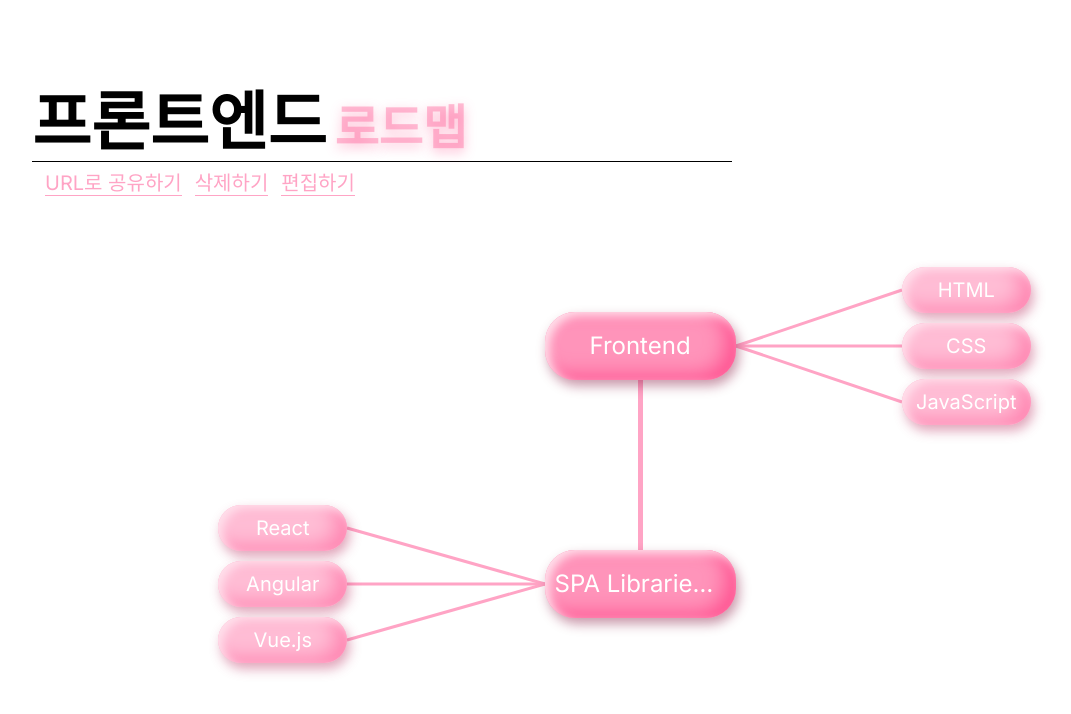
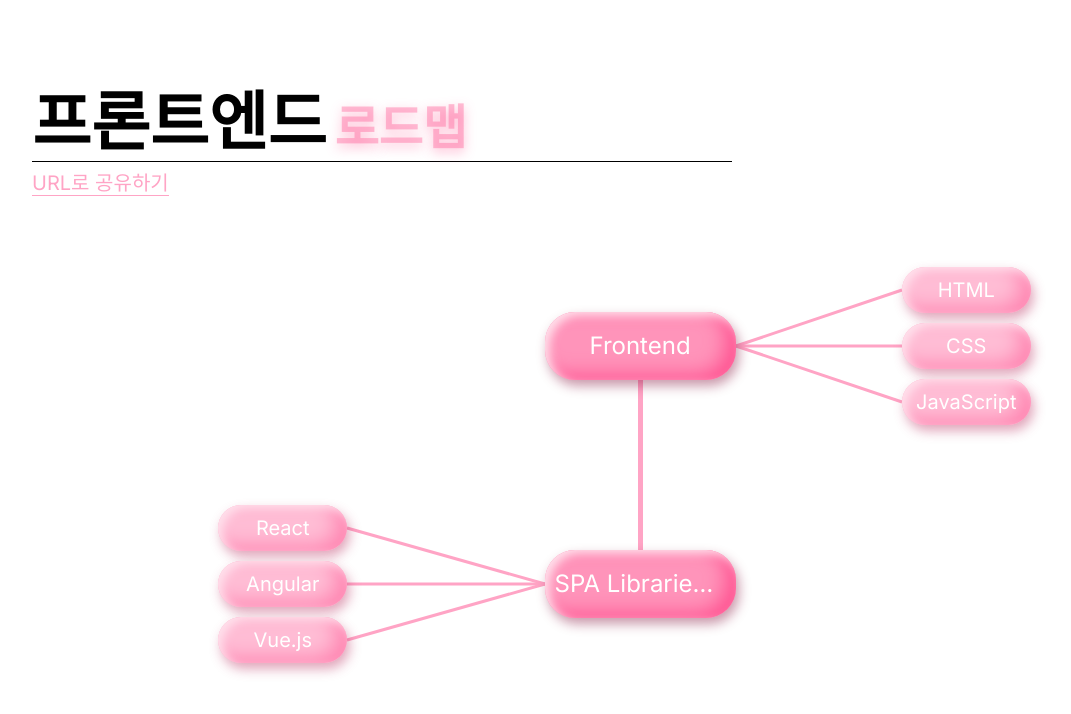
Before and after one commit to googlesprint-12th-roadmap/roadmap-front, a React (Vite) app: page /view in a window 1280 px wide. Shown: the top 714 px of the page, without its empty margins (0-1071 px from the left). Built offline with nearby package versions, Linux system fonts and the light colour scheme.

Commit message:
fix : 링크 배치

```diff
--- a/src/pages/result/index.jsx
+++ b/src/pages/result/index.jsx
@@ -1,5 +1,7 @@
 import React from 'react';
+import { useParams } from 'react-router-dom';
 import RoadMap from '../../components/result/Roadmap';
+import { useDeleteRoadmap, useRoadMap } from '../../hooks/useRoadmap';
 import {
   Content,
   Header,
@@ -25,10 +27,7 @@ const Result = () => {
         </HeaderTitleWrapper>
         <HeaderLinkWrapper>
           <HeaderLink>{text['header.link.text']}</HeaderLink>
-          <HeaderLink>{text['header.link.delete']}</HeaderLink>
-          <HeaderLink onClick={() => alert(text['header.link.commingSoon'])}>
-            {text['header.link.edit']}
-          </HeaderLink>
+          <EditLinkContainer />
         </HeaderLinkWrapper>
       </Header>
       <Content>
@@ -38,4 +37,27 @@ const Result = () => {
   );
 };
 
+const DeleteLinkContainer = () => {
+  const data = useRoadMap();
+  const deleteRoadMap = useDeleteRoadmap();
+  const { roadmapId } = useParams();
+
+  if (!data?.data) {
+    return <></>;
+  }
+  return <HeaderLink>{text['header.link.delete']}</HeaderLink>;
+};
+const EditLinkContainer = () => {
+  const data = useRoadMap();
+  console.log(data);
+  if (data?.data?.canEdit) {
+    return (
+      <HeaderLink onClick={() => alert(text['header.link.commingSoon'])}>
+        {text['header.link.edit']}
+      </HeaderLink>
+    );
+  }
+  return <></>;
+};
+
 export default Result;
--- a/src/pages/result/index.style.jsx
+++ b/src/pages/result/index.style.jsx
@@ -62,5 +62,7 @@ export const HeaderLink = styled.a`
     color: #ffa4c5;
   }
   border-bottom: 1px solid #ffa4c5;
-  margin-left: 13px;
+  & + &::before {
+    margin-left: 13px;
+  }
 `;
```
